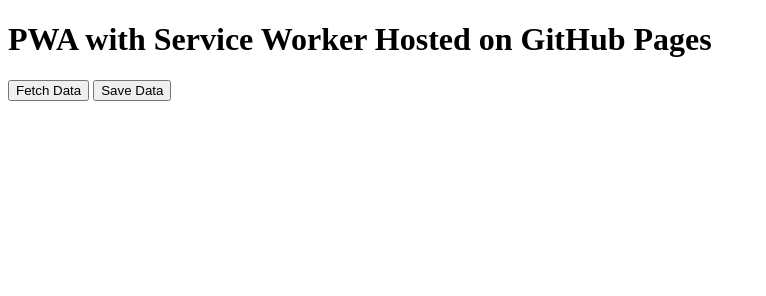
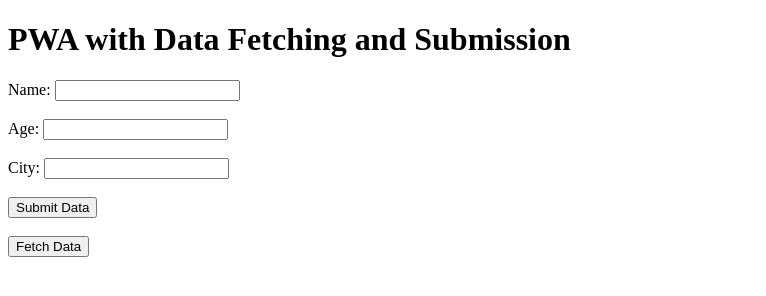
Before and after one commit to raymond-wood/my-pwa, a plain HTML site: page index.html in a window 1280 px wide. Shown: the whole page, without its empty margins (0-766 px from the left). Drawn offline with Linux system fonts and the light colour scheme.

Commit message:
Update index.html

```diff
--- a/index.html
+++ b/index.html
@@ -3,14 +3,29 @@
 <head>
   <meta charset="UTF-8">
   <meta name="viewport" content="width=device-width, initial-scale=1.0">
-  <title>PWA Hosted on GitHub Pages</title>
+  <title>PWA with Data Fetching and Submission</title>
   <link rel="manifest" href="manifest.json">
+  <link rel="icon" href="data:,">
 </head>
 <body>
-  <h1>PWA with Service Worker Hosted on GitHub Pages</h1>
+  <h1>PWA with Data Fetching and Submission</h1>
 
+  <!-- Input Form for data submission -->
+  <form id="dataForm">
+    <label for="name">Name:</label>
+    <input type="text" id="name" name="name" required><br><br>
+
+    <label for="age">Age:</label>
+    <input type="number" id="age" name="age" required><br><br>
+
+    <label for="city">City:</label>
+    <input type="text" id="city" name="city" required><br><br>
+
+    <button type="submit">Submit Data</button>
+  </form>
+
+  <br>
   <button onclick="fetchData()">Fetch Data</button>
-  <button onclick="saveData()">Save Data</button>
 
   <div id="data"></div>
 
```
